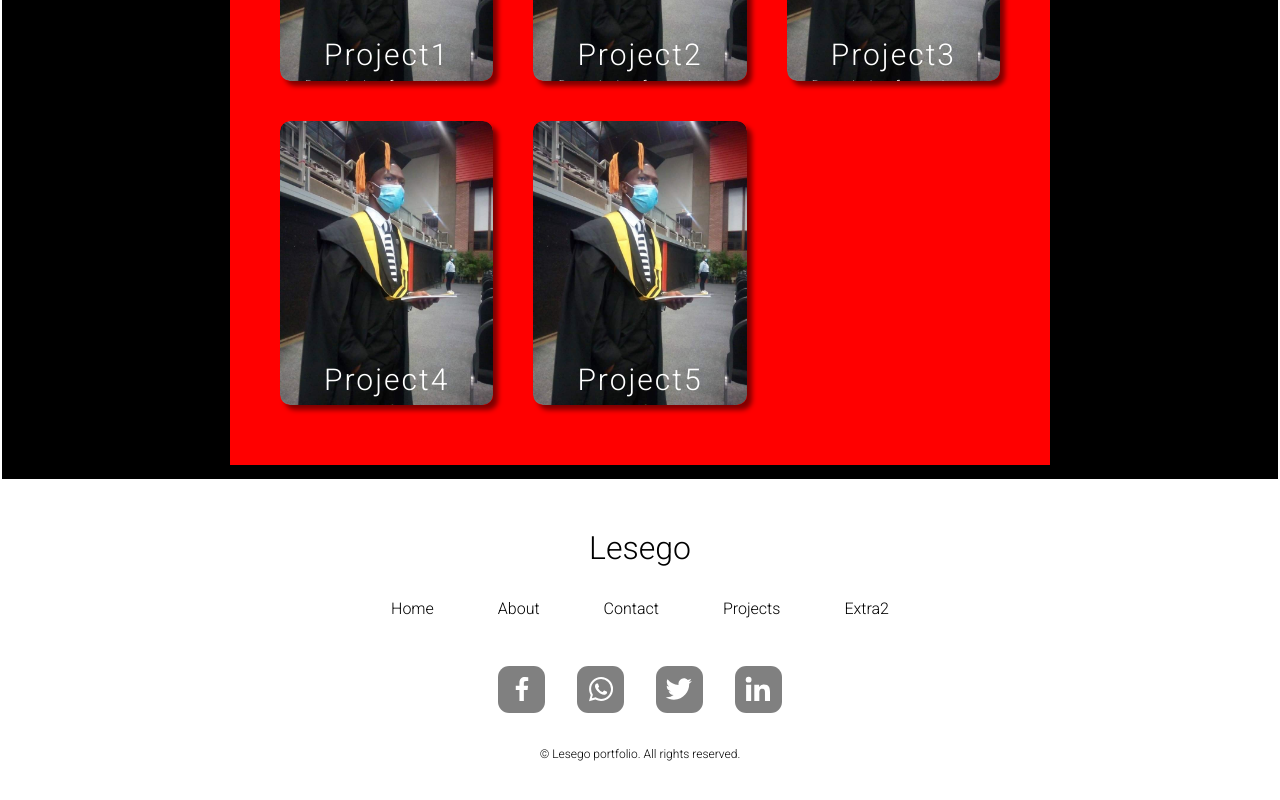
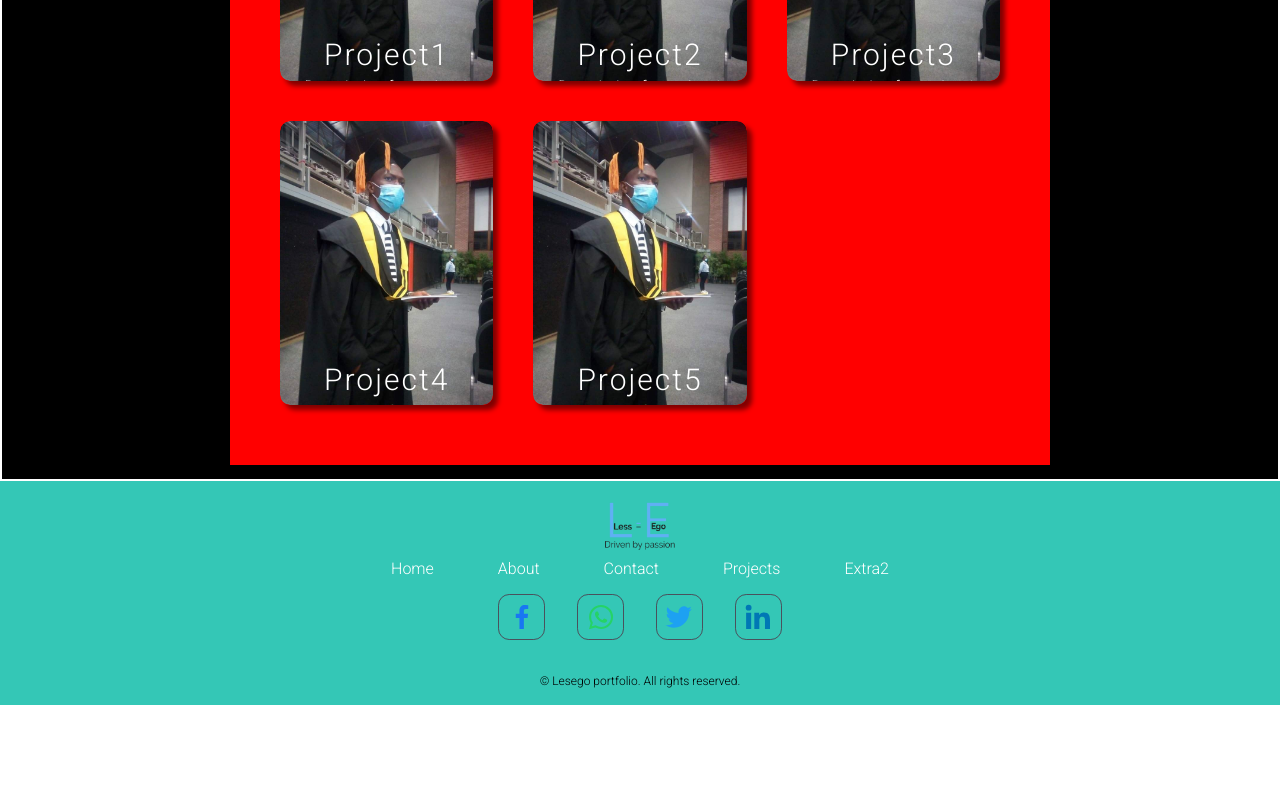
Before and after one commit to LesegoLSG/Portfolio, a React (Create React App) app: page / in a window 1280 px wide. Shown: the part 2735-3535 px from the top of the page. After the commit the page ends 3440 px from the top, so only its background shows below. Built offline with nearby package versions, Linux system fonts and the light colour scheme.

Commit message:
Modified the background and other styles

```diff
--- a/src/Components/Footer.jsx
+++ b/src/Components/Footer.jsx
@@ -1,5 +1,6 @@
 import React from 'react';
 import '../Stylesheet/Footer.css';
+import LogoMakr from '../assets/LogoMakr.png'
 import {BiLogoFacebook} from 'react-icons/bi';
 import {BiLogoWhatsapp} from 'react-icons/bi';
 import {BiLogoTwitter} from 'react-icons/bi';
@@ -16,10 +17,16 @@ const Footer = () => {
             currentSection.scrollIntoView({behavior:"smooth"});
         }
     }
+    // Passing a section to the above function (handlesubmit)
+    const handleImageClick = () =>{
+        handlesubmit("homeSection");
+    }
 
   return (
    <footer>
-        <h1 onClick={() =>handlesubmit("homeSection")}>Lesego</h1>
+
+{/* onClick={handlesubmit("homeSection")} */}
+        <img src={LogoMakr} alt='Lesego' onClick={handleImageClick}/>
 
         <ul>
            <li onClick={() =>handlesubmit("homeSection")}><button>Home</button></li>
@@ -30,10 +37,10 @@ const Footer = () => {
         </ul>
 
         <div className="social__media">
-            <a href="https://www.facebook.com/lesego.mhlongo.3"><BiLogoFacebook/></a>
-            <a href="https://wa.me/0640373089"><BiLogoWhatsapp/></a>
-            <a href="#"><BiLogoTwitter/></a>
-            <a href="https://linkedin.com/in/lesego-mhlongo-081a82228"><BiLogoLinkedin/></a>
+            <a className='facebook' href="https://www.facebook.com/lesego.mhlongo.3"><BiLogoFacebook/></a>
+            <a className='whatsapp' href="https://wa.me/0640373089"><BiLogoWhatsapp/></a>
+            <a className='twitter' href="#"><BiLogoTwitter/></a>
+            <a className='linkedin' href="https://linkedin.com/in/lesego-mhlongo-081a82228"><BiLogoLinkedin/></a>
         </div>
 
         <div className="Footer__rights">
--- a/src/Stylesheet/Footer.css
+++ b/src/Stylesheet/Footer.css
@@ -1,9 +1,9 @@
 footer {
-    /* background: linear-gradient(to right, #4a8778, #0d3027); */
-    padding: 3rem 0;
+    background-color: #34c7b6;
+    padding: 1rem 0;
     text-align: center;
     font-size: 0.9rem;
-    animation: animate 30s linear infinite;
+    /* animation: animate 30s linear infinite; */
     background-size: 1000px 10px;
 }
 
@@ -23,18 +23,18 @@ button {
     border: none;
     cursor: pointer;
     font-size: 1rem;
+    color: #fff;
 }
 
 button:hover {
-    color: aqua;
+    color: #4a515c;
 }
 
-footer h1 {
+footer img {
+    display: inline-block;
+    width: 5rem;
+    height: 3.6rem;
     cursor: pointer;
-    font-size: 2rem;
-    font-weight: 500;
-    margin-bottom: 2rem;
-    display: inline-block;
 }
 
 footer ul {
@@ -43,9 +43,9 @@ footer ul {
     flex-wrap: wrap;
     justify-content: center;
     gap: 4rem;
-    margin: 0 auto 3rem;
+    margin: 0 auto 1rem;
+}
 
-}
 
 .social__media {
     display: flex;
@@ -63,13 +63,34 @@ footer ul {
     padding: 0.4rem;
     border-radius: 0.7rem;
     display: flex;
-    border: 1px solid transparent;
+    background-color: transparent;
+    border: 1px solid #4a515c;
+    transition: transform 0.3 ease-in-out;
 }
 
 .social__media a:hover {
-    background: transparent;
-    color: red;
-    border-color: red;
+    background-color: #4a515c;
+    transform: scale(1.1);
+}
+
+.social__media .facebook {
+    color: #1877F2;
+
+}
+
+.social__media .whatsapp {
+    color: #25D366;
+
+}
+
+.social__media .twitter {
+    color: #1DA1F2;
+
+}
+
+.social__media .linkedin {
+    color: #0077b5;
+
 }
 
 @media screen and (max-width:600px) {
```
